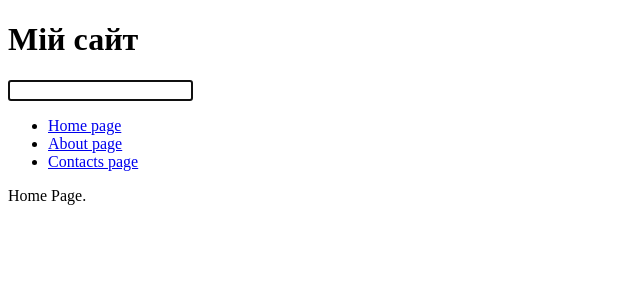
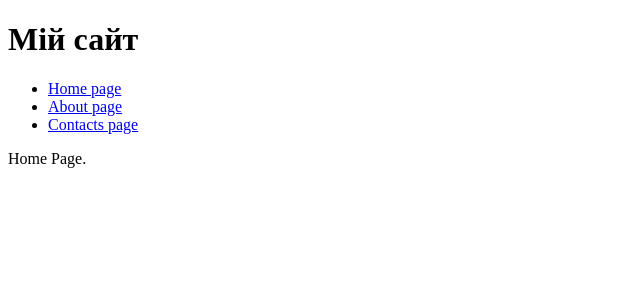
Before and after one commit to Illia-11/react-lessons2, a React (Vite) app: page / in a window 1280 px wide. Shown: the top 300 px of the page, without its empty margins (0-640 px from the left). Built offline with nearby package versions, Linux system fonts and the light colour scheme.

Commit message:
Somewhat fix Header

```diff
--- a/src/components/Header/index.jsx
+++ b/src/components/Header/index.jsx
@@ -1,18 +1,18 @@
 import { useEffect, useRef } from 'react';
 import { Link } from 'react-router';
 
-function Header({ dispatch }) {
-  const inputRef = useRef(null);
+function Header() {
+  // const inputRef = useRef(null);
   const containerRef = useRef(null);
   const rendersRef = useRef(1);
 
   useEffect(() => {
     console.log('inputRef');
-    console.log(inputRef);
-    console.log(inputRef.current); // значення рефа
+    // console.log(inputRef);
+    // console.log(inputRef.current); // значення рефа
 
-    inputRef.current.focus();
-  }, [inputRef]);
+    // inputRef.current.focus();
+  });
 
   useEffect(() => {
     rendersRef.current += 1; // мутація рефа - вважається побічним ефектом. не призводить до повторонго рендера
@@ -26,7 +26,7 @@ function Header({ dispatch }) {
     <header ref={containerRef}>
       <h1>Мій сайт</h1>
       {/* прив'язка рефа до елемента */}
-      <input ref={inputRef} />
+      {/* <input ref={inputRef} /> */}
 
       <ul>
         <li>
```
